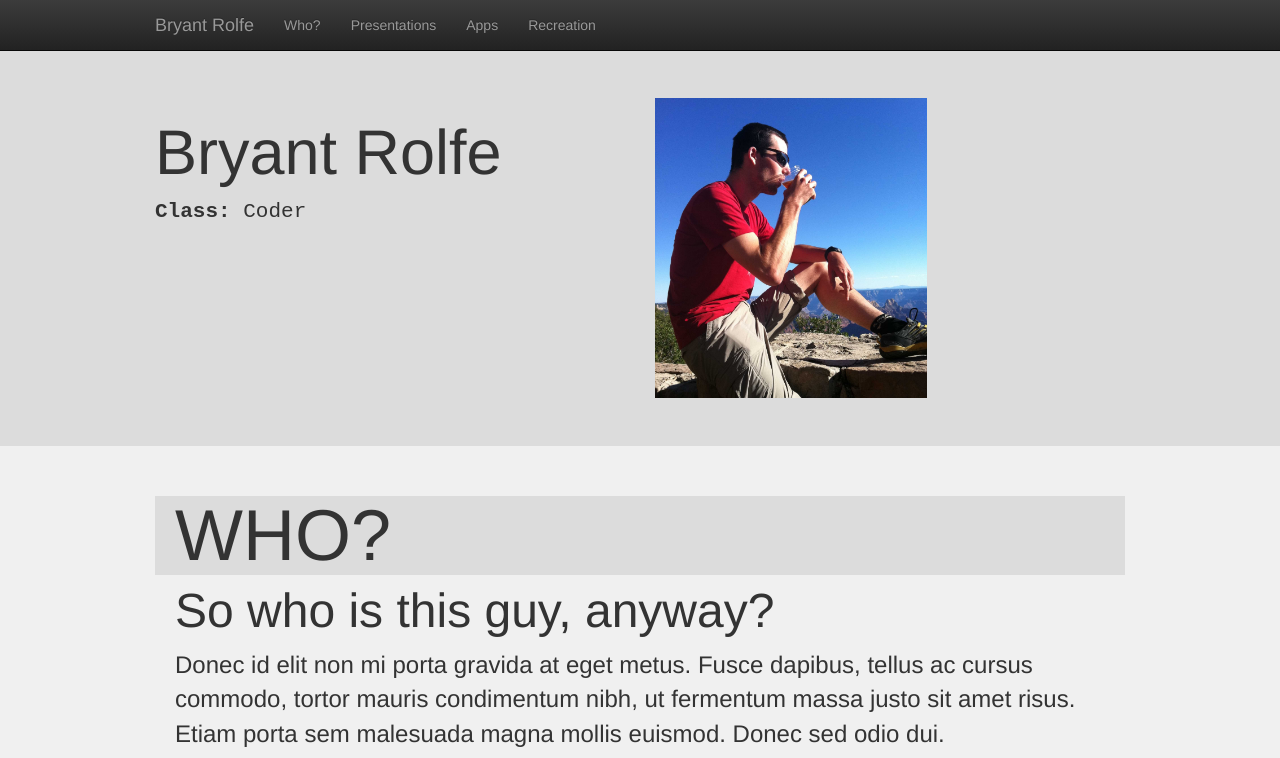
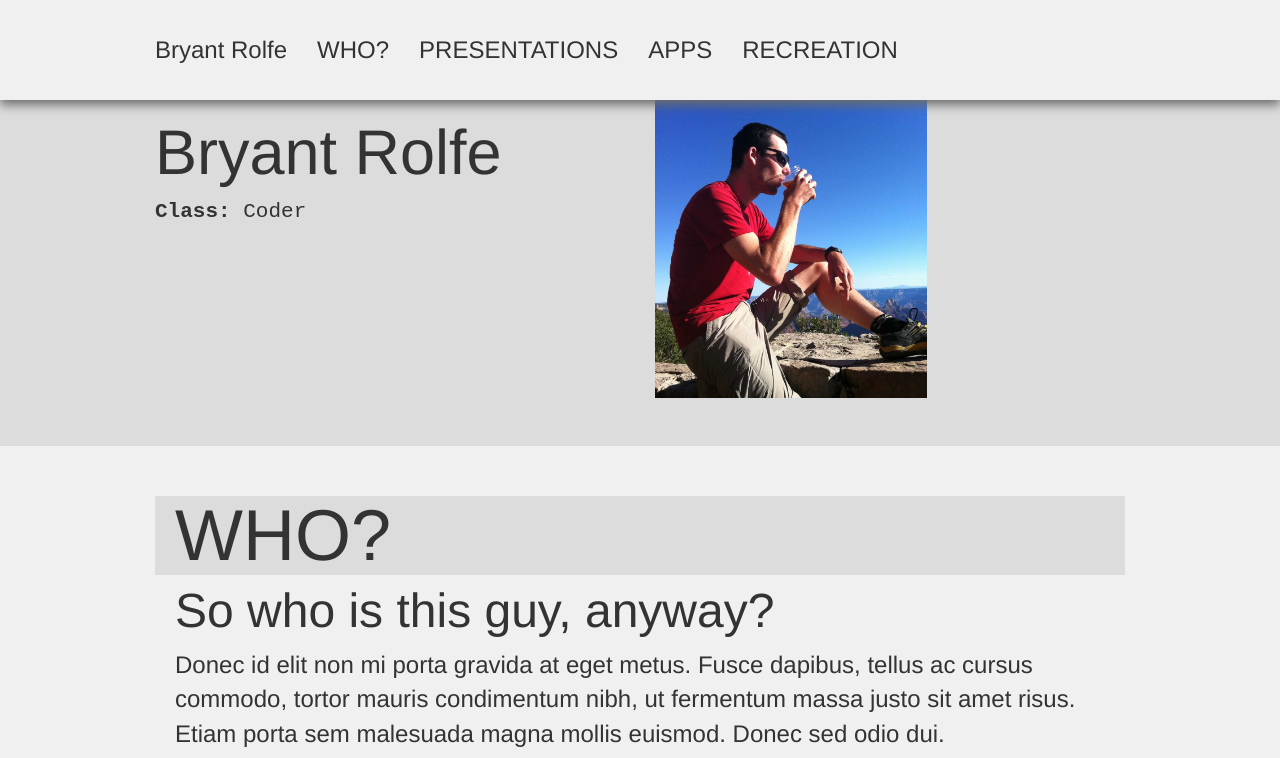
Before and after one commit to brolfe/brolfe.github.io, a website: page index.html in a window 1280 px wide. Shown: the top 758 px of the page. Drawn offline with nearby package versions, Linux system fonts and the light colour scheme.

Commit message:
Nav bar is being a pain.

```diff
--- a/css/main.css
+++ b/css/main.css
@@ -4,8 +4,39 @@
    Author's custom styles
    ========================================================================== */
 
-body {
+body,
+.navbar {
     background-color: rgb(240, 240, 240);
+}
+
+.navbar {
+    min-height: 100px;
+    box-shadow: 0px 5px 10px rgb(109, 109, 109);
+}
+
+.navbar .container > div {
+    margin-top: 25px;
+}
+
+.navbar a {
+    color: rgb(51, 51, 51);
+    font-size: 24px;
+}
+
+.navbar a:hover {
+    color: rgb(151, 151, 151);
+}
+
+.navbar-toggle {
+    background-color: rgb(220, 220, 220);
+}
+
+.navbar-toggle .icon-bar {
+    background-color: rgb(51, 51, 51);
+}
+
+.navbar li a {
+    text-transform: uppercase;
 }
 
 .jumbotron  {
@@ -24,11 +55,13 @@ body {
     font-weight: bold;
 }
 
+/* Adjust scrolling to account for fixed header */
+#profile:before,
 .bcr-content .bcr-section:before {
     display: block;
     content: " ";
-    margin-top: -50px;
-    height: 50px;
+    margin-top: -100px;
+    height: 100px;
     visibility: hidden;
 }
 
@@ -48,7 +81,6 @@ body {
 }
 
 .bcr-content .bcr-header-stripe {
-    font-color: white;
     background-color: rgb(220, 220, 220);
     text-transform: uppercase;
 }
--- a/index.html
+++ b/index.html
@@ -20,7 +20,7 @@
         <script src="js/vendor/modernizr-2.6.2-respond-1.1.0.min.js"></script>
     </head>
     <body>
-    <div class="navbar navbar-inverse navbar-fixed-top">
+    <div class="navbar navbar-fixed-top">
       <div class="container">
         <div class="navbar-header">
           <button type="button" class="navbar-toggle" data-toggle="collapse" data-target=".navbar-collapse">
```
